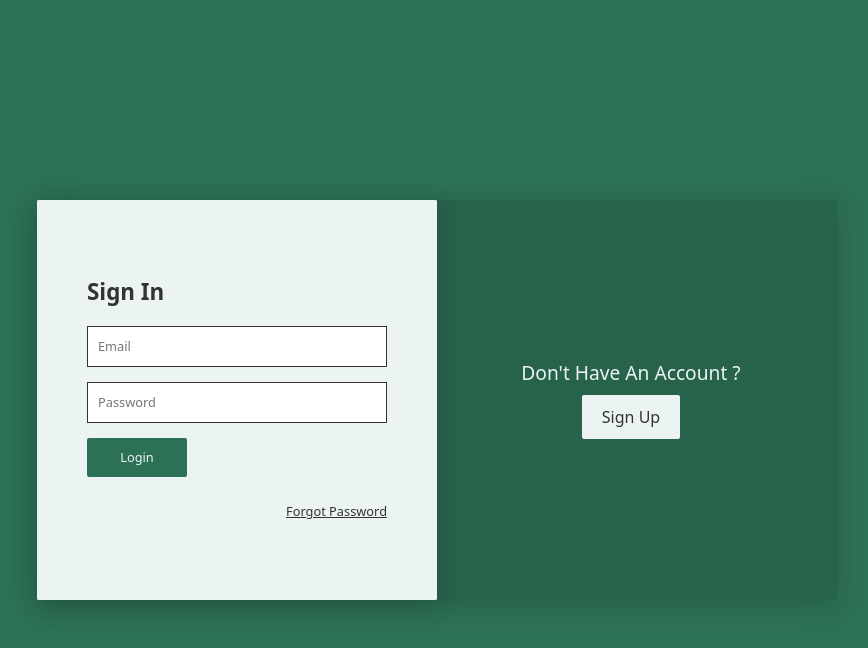
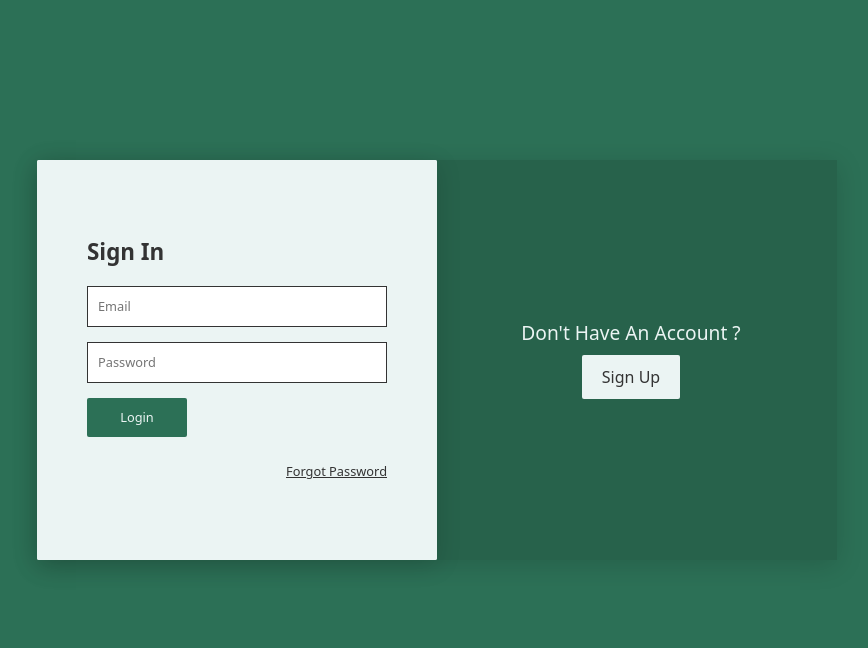
Before and after one commit to jojojojolann/PG219-GenealogyTree-Project, a Vue app in the folder src/client/: page /login-register in a window 1280 px wide. Shown: the top 648 px of the page, without its empty margins (203-1071 px from the left). Built offline with nearby package versions, Linux system fonts and the light colour scheme.

Commit message:
Update LoginRegisterView.vue

```diff
--- a/src/client/src/views/LoginRegisterView.vue
+++ b/src/client/src/views/LoginRegisterView.vue
@@ -97,7 +97,7 @@ export default {
 }
 </script>
 
-<style>
+<style scoped>
 @import url('https://fonts.googleapis.com/css2?family=Poppins:200,300,400,500,600,700,800,900&display=swap');
 *
 body, html {
@@ -110,16 +110,10 @@ body, html {
     background-color: #2c7056;
 }
 .container {
-    display: flex;
-    justify-content: center;
-    align-items: center;
-    background-color: #2c7056;
-    transition: 1s ease-in-out;
-}
-.container {
     position: relative;
     width: 800px;
     height: 400px;
+    margin-top: 20vh;
     background-color: rgba(0, 0, 0, 0.125);
     display: flex;
     justify-content: center;
```
